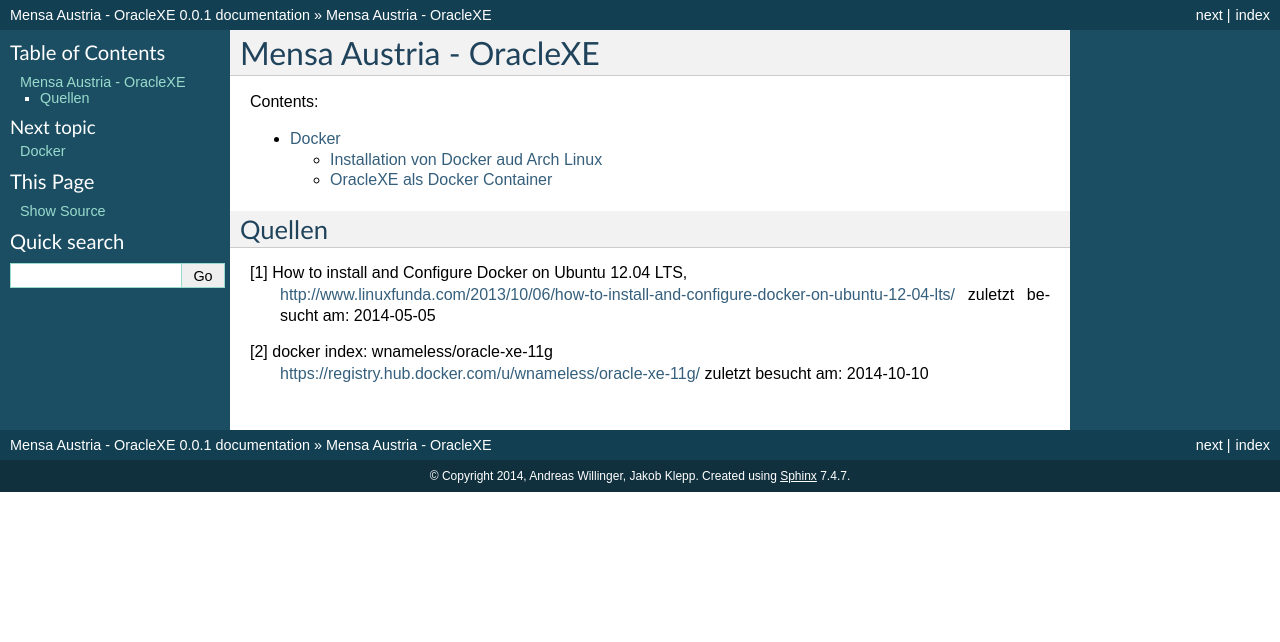
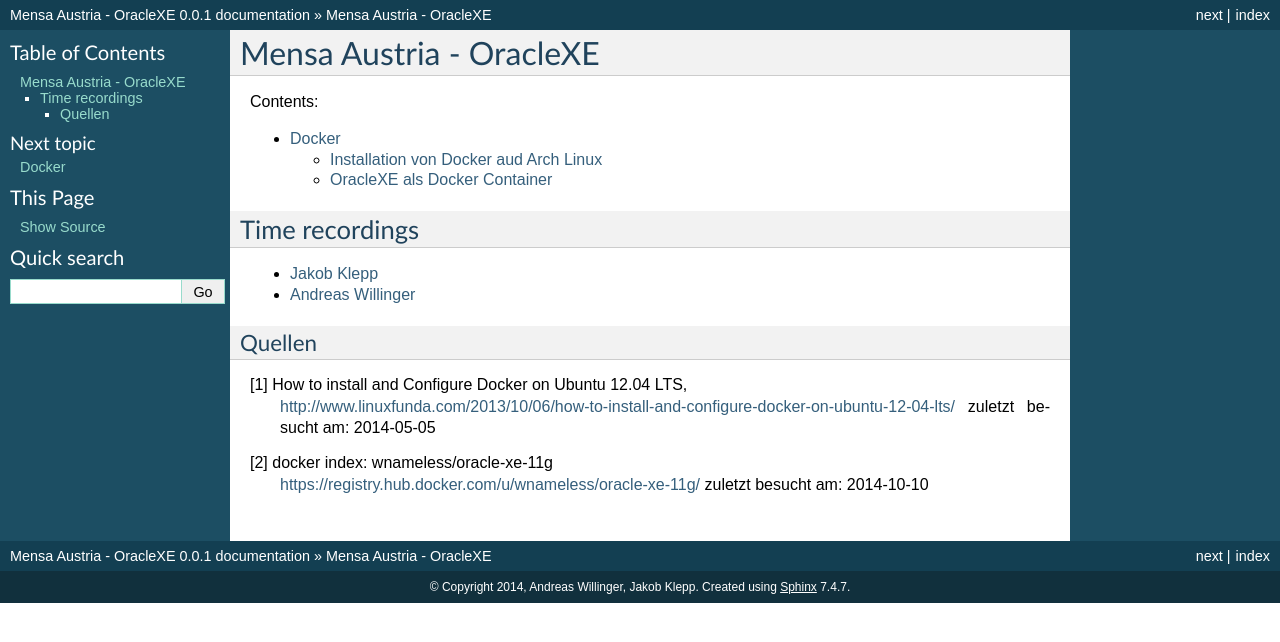
Before and after one commit to truh/MensaAustria_OracleXE, a Sphinx documentation site: the page built from docs/index.rst, in a window 1280 px wide. Shown: the top 642 px of the page. Built offline with Sphinx 7.4.7, drawn with Linux system fonts in a browser that asks for light colours.

Commit message:
templates für zeitaufzeichnung hinzugefügt

```diff
--- a/docs/index.rst
+++ b/docs/index.rst
@@ -13,4 +13,13 @@
 
    docker
 
+Time recordings
+~~~~~~~~~~~~~~~
+
+.. toctree::
+   :maxdepth: 2
+
+   timerecording_klepp
+   timerecording_willinger
+
 .. include:: quellen.rst
```
Also changed, not shown: docs/timerecording_klepp.rst (added, +8 -0 lines), docs/timerecording_willinger.rst (added, +8 -0 lines).
